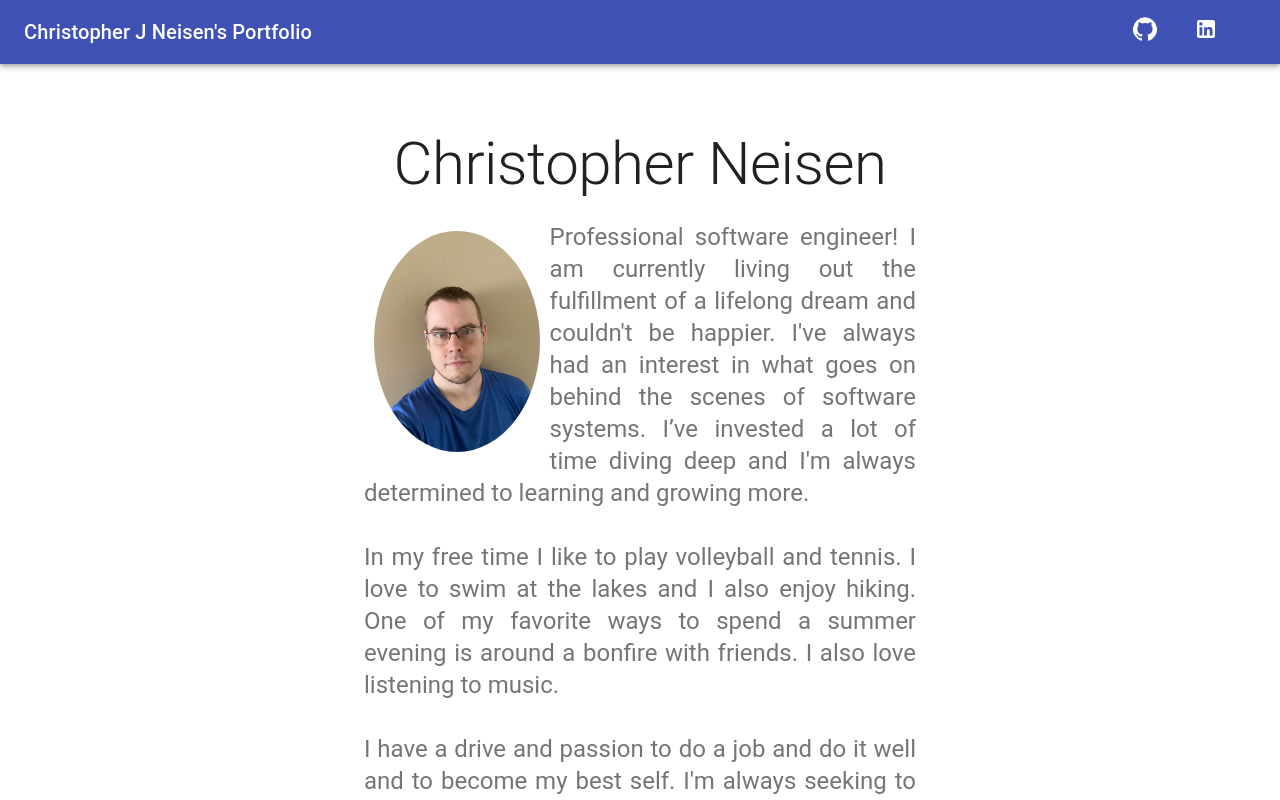
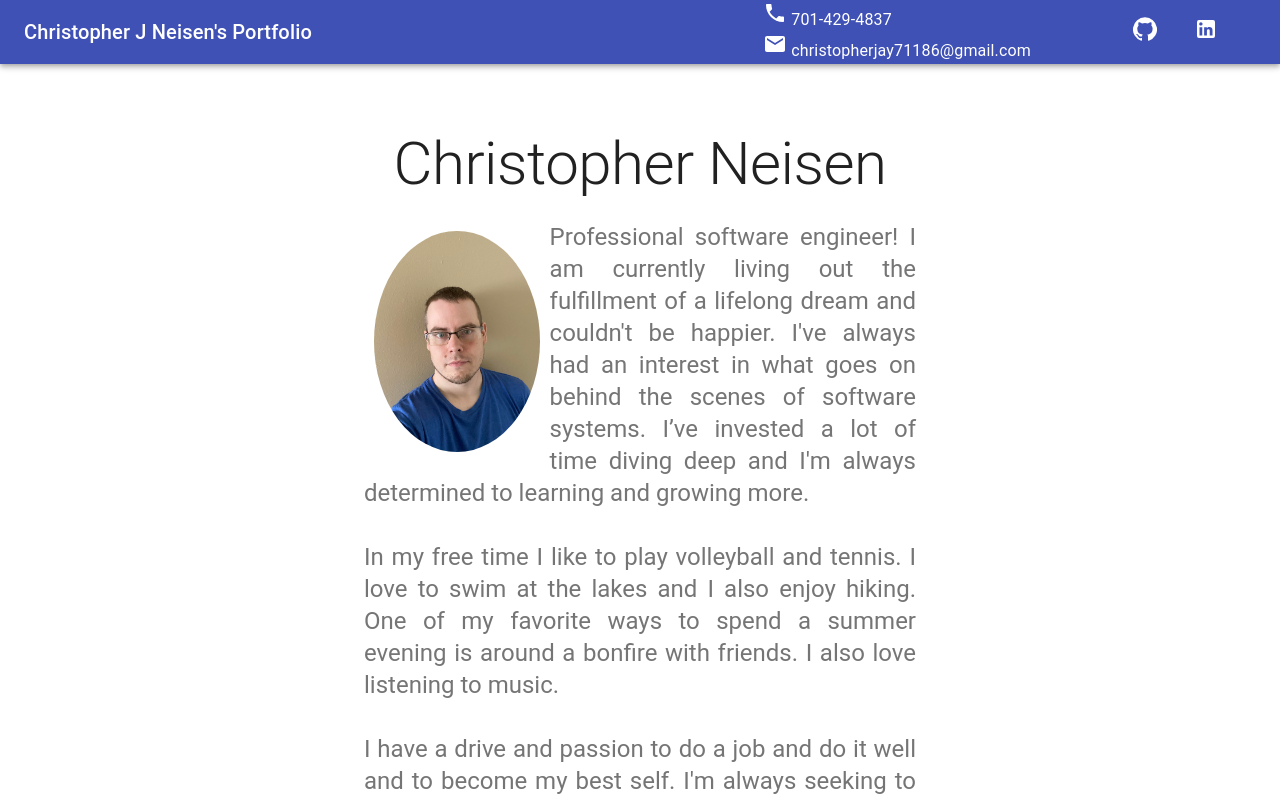
Before and after one commit to cneisen234/chris-neisen-portfolio, a React (Create React App) app: page / in a window 1280 px wide. Shown: the top 800 px of the page. Built offline with nearby package versions, Linux system fonts and the light colour scheme.

Commit message:
added contact info to site

```diff
--- a/src/Album.js
+++ b/src/Album.js
@@ -3,6 +3,8 @@ import AppBar from '@material-ui/core/AppBar';
 import Button from '@material-ui/core/Button';
 import GitHubIcon from "@material-ui/icons/GitHub";
 import LinkedInIcon from '@material-ui/icons/LinkedIn';
+import PhoneIcon from "@material-ui/icons/Phone";
+import EmailIcon from "@material-ui/icons/Email";
 import Card from '@material-ui/core/Card';
 import CardActions from '@material-ui/core/CardActions';
 import CardContent from '@material-ui/core/CardContent';
@@ -75,13 +77,21 @@ export default function Album() {
         <Toolbar>
           <Typography
             style={{
-              width: "90%",
+              width: "60%",
             }}
             variant="h6"
             color="inherit"
             noWrap
           >
             Christopher J Neisen's Portfolio
+          </Typography>
+          <Typography
+            style={{
+              width: "30%",
+            }}
+          >
+            <PhoneIcon /> {" "} 701-429-4837 <br />
+            <EmailIcon />{" "} christopherjay71186@gmail.com
           </Typography>
           <Typography
             style={{
```
